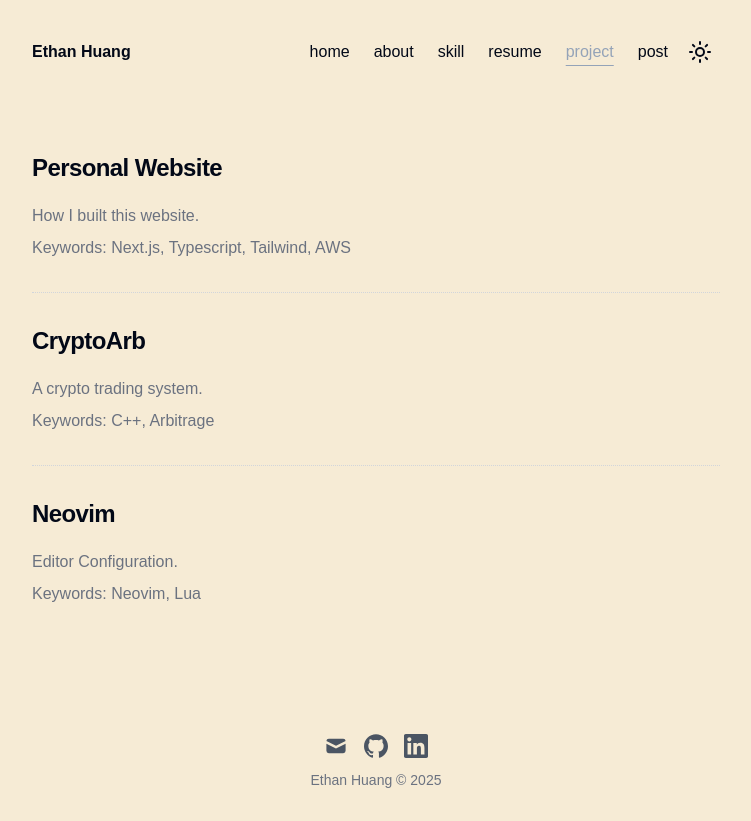
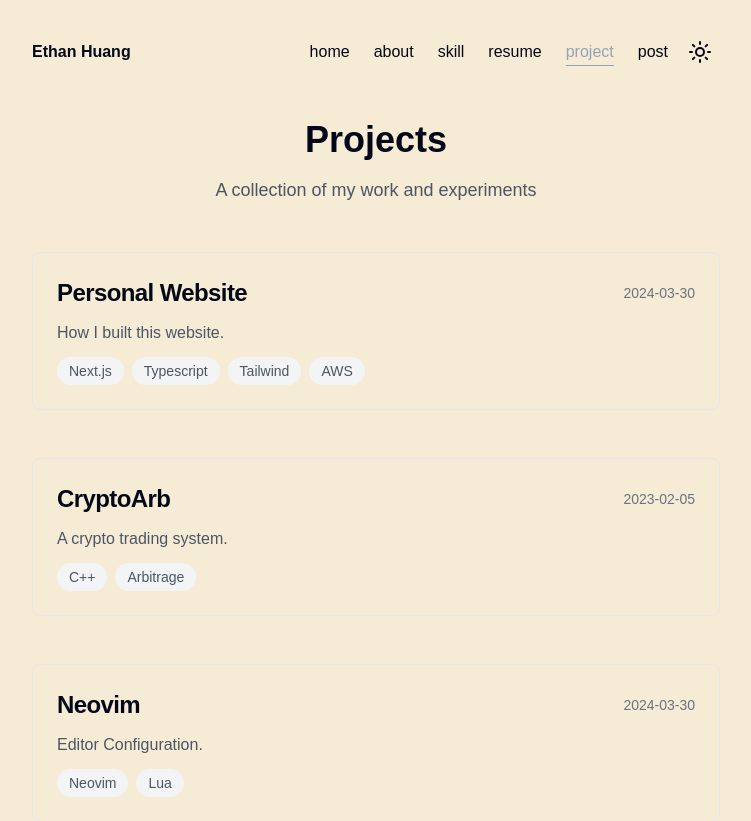
Before and after one commit to ethanh6/ethanhuang.dev, a Next.js app: page /project in a window 1280 px wide. Shown: the top 821 px of the page, without its empty margins (264-1015 px from the left). Built offline with nearby package versions, Linux system fonts and the light colour scheme; a web font is replaced by a local one.

Commit message:
update postlists and project lists

```diff
--- a/src/app/page.tsx
+++ b/src/app/page.tsx
@@ -1,4 +1,3 @@
-import Image from 'next/image';
 import LayoutPerPage from '@/components/LayoutPerPage';
 import Me from '@images/me.jpg';
 
@@ -9,7 +8,7 @@ export default function Home() {
       <p className="">I'm Ethan, welcome to my website.</p>
       <p className="">
         {' '}
-        I’m a <span className="highlight">Software Engineer</span> specializing
+        I'm a <span className="highlight">Software Engineer</span> specializing
         in building scalable <span className="highlight"> full-stack </span>
         applications and managing reliable{' '}
         <span className="highlight">infrastructure</span>. I focus on designing
@@ -24,6 +23,11 @@ export default function Home() {
         scalability.{' '}
       </p>
       <p className="highlight"> I'm currently looking for new career opportunities! </p>
+
+      <p className="">
+        I'm a software engineer with a passion for building scalable and
+        reliable systems. I'm currently looking for new career opportunities!
+      </p>
 
       <p className="">
         Feel free to reach out to me on{' '}
--- a/src/app/post/page.tsx
+++ b/src/app/post/page.tsx
@@ -1,7 +1,16 @@
 import PostList from '@/components/PostList';
-import type { NextPage, Metadata } from 'next';
+import type { Metadata } from 'next';
 
-async function fetcher() {
+interface Post {
+  title: string;
+  slug: string;
+  date: string;
+  excerpt?: string;
+  readingTime?: string;
+}
+
+async function fetcher(): Promise<Post[]> {
+  try {
     const client = await import('../../lib/mongodb/connect').then(
       (mod) => mod.default,
     );
@@ -9,15 +18,33 @@ async function fetcher() {
     const collection = db.collection('posts');
     const posts = await collection.find({}).toArray();
     return JSON.parse(JSON.stringify(posts));
+  } catch (error) {
+    console.error('Error fetching posts:', error);
+    return [];
+  }
 }
 
 export const metadata: Metadata = {
-  title: 'Post',
+  title: 'Blog Posts | Ethan Huang',
+  description: 'Read my latest thoughts and insights on technology, programming, and more.',
+  openGraph: {
+    title: 'Blog Posts | Ethan Huang',
+    description: 'Read my latest thoughts and insights on technology, programming, and more.',
+    type: 'website',
+  },
 };
 
-const Home = async () => {
+export default async function PostsPage() {
   const posts = await fetcher();
-  return <PostList posts={posts} />;
-};
-
-export default Home;
+  return (
+    <div className="my-8">
+      <div className="mb-12 text-center">
+        <h1 className="highlight text-4xl font-bold">Blog Posts</h1>
+        <p className="mt-4 text-lg text-gray-600 dark:text-gray-400">
+          Thoughts, tutorials, and insights about technology and programming
+        </p>
+      </div>
+      <PostList posts={posts} />
+    </div>
+  );
+}
--- a/src/app/project/(content)/crypto-arb/page.mdx
+++ b/src/app/project/(content)/crypto-arb/page.mdx
@@ -6,7 +6,7 @@ export const metadata = {
   type: 'Project',
   language: 'english',
   imgAlt: '',
-  imgSrc: '/images/projects/CryptoArbImage.png',
+  imgSrc: '',
   order: 1,
   keywords: 'C++, Arbitrage',
   enabled: true,
--- a/src/app/project/page.tsx
+++ b/src/app/project/page.tsx
@@ -1,6 +1,5 @@
 import { getProjects } from '@/lib/markdown';
 import ProjectCard from '@/components/ProjectCard';
-
 import type { NextPage, Metadata } from 'next';
 
 export const metadata: Metadata = {
@@ -10,9 +9,22 @@ export const metadata: Metadata = {
 function ProjectLayout({ projects }) {
   return (
     <div className="my-8">
-      <div className="divide-y divide-dotted divide-gray-300 dark:divide-gray-600">
+      <div className="mb-12 text-center">
+        <h1 className="highlight text-4xl font-bold">Projects</h1>
+        <p className="mt-4 text-lg text-gray-600 dark:text-gray-400">
+          A collection of my work and experiments
+        </p>
+      </div>
+
+      <div className="grid gap-12">
         {projects.map((proj, i) => (
-          <ProjectCard key={i} project={proj} />
+          <a
+            key={i}
+            href={`/project/${proj.slug}`}
+            className="group block rounded-lg border border-gray-200 p-6 transition-all hover:border-gray-300 hover:bg-gray-50/50 dark:border-gray-700 dark:hover:border-gray-600 dark:hover:bg-gray-800/50"
+          >
+            <ProjectCard project={proj} />
+          </a>
         ))}
       </div>
     </div>
--- a/src/app/resume/page.tsx
+++ b/src/app/resume/page.tsx
@@ -15,8 +15,22 @@ const Home: NextPage<Props> = () => {
         <a
           href="/files/Resume-Ethan-Huang.pdf"
           download="EthanHuangResume.pdf"
-          className="cursor-pointer rounded-lg border-2 border-gray-700 px-4 py-2 font-semibold text-gray-700 transition-colors hover:text-black focus:outline-none focus:ring-2 focus:ring-blue-400 dark:text-gray-300"
+          className="group flex items-center gap-2 rounded-lg border-2 border-gray-700 px-6 py-3 font-semibold text-gray-700 transition-all hover:bg-gray-700 hover:text-white focus:outline-none focus:ring-2 focus:ring-gray-400 focus:ring-offset-2 dark:border-gray-300 dark:text-gray-300 dark:hover:bg-gray-300 dark:hover:text-gray-900"
         >
+          <svg
+            xmlns="http://www.w3.org/2000/svg"
+            className="h-5 w-5 transition-transform group-hover:scale-110"
+            fill="none"
+            viewBox="0 0 24 24"
+            stroke="currentColor"
+          >
+            <path
+              strokeLinecap="round"
+              strokeLinejoin="round"
+              strokeWidth={2}
+              d="M4 16v1a3 3 0 003 3h10a3 3 0 003-3v-1m-4-4l-4 4m0 0l-4-4m4 4V4"
+            />
+          </svg>
           Download Resume
         </a>
       </div>
--- a/src/components/PostList.tsx
+++ b/src/components/PostList.tsx
@@ -1,26 +1,50 @@
 import CustomLink from '@/components/CustomLink';
 import formatDate from '@/lib/formatDate';
 
-export default function PostList({ posts }) {
+interface Post {
+  title: string;
+  slug: string;
+  date: string;
+  excerpt?: string;
+  readingTime?: string;
+}
+
+export default function PostList({ posts }: { posts: Post[] }) {
   if (posts.length === 0) {
-    return <div>No posts found.</div>;
+    return (
+      <div className="mt-8 text-center text-gray-600 dark:text-gray-400">
+        No posts found.
+      </div>
+    );
   }
 
   return (
-    <ul className="max-w-full gap-y-2 pt-6 dark:divide-gray-700">
+    <ul className="mt-8 space-y-8">
       {posts.map((post, i) => {
         return (
-          <li key={i} className="transition-colors">
+          <li key={i} className="group">
             <CustomLink href={`/post/${post.slug}`}>
-              <div className="flex flex-row gap-x-4 py-3 text-gray-900 transition-colors hover:text-slate-400 xl:items-baseline">
-                <div className="dark:text-gray-100 sm:text-xl md:text-xl">
-                  {post.title}
+              <article className="space-y-2">
+                <div className="flex items-center gap-x-4">
+                  <h2 className="text-xl font-semibold text-gray-900 transition-colors group-hover:text-slate-600 dark:text-gray-100 dark:group-hover:text-slate-400">
+                    {post.title}
+                  </h2>
+                  <div className="hidden text-sm text-gray-500 dark:text-gray-400 md:block">
+                    {formatDate(post.date)}
+                  </div>
                 </div>
-                <div className="hidden md:text-sm">-</div>
-                <div className="hidden dark:text-gray-400 md:text-sm">
-                  {formatDate(post.date)}
+                {post.excerpt && (
+                  <p className="text-gray-600 dark:text-gray-400">
+                    {post.excerpt}
+                  </p>
+                )}
+                <div className="flex items-center gap-x-4 text-sm text-gray-500 dark:text-gray-400">
+                  {post.readingTime && (
+                    <span>{post.readingTime} min read</span>
+                  )}
+                  <span className="md:hidden">{formatDate(post.date)}</span>
                 </div>
-              </div>
+              </article>
             </CustomLink>
           </li>
         );
--- a/src/components/ProjectCard.tsx
+++ b/src/components/ProjectCard.tsx
@@ -1,49 +1,50 @@
 import Image from 'next/image';
-import CustomLink from '@/components/CustomLink';
-//
+
 export default function ProjectCard({ project }) {
-  const { title, description, imgSrc, imgAlt, date, slug, keywords } = project;
+  const { title, description, imgSrc, imgAlt, date, keywords } = project;
 
   return (
-    <div>
-      <div className={'overflow-hidden rounded-md transition-colors'}>
-        {imgSrc !== '' && false && (
-          <CustomLink
-            href={`/project/${slug}`}
-            aria-label={`Link to ${title}`}
-            className="relative block aspect-video w-full"
-          >
+    <div className="flex flex-col gap-4">
+      {imgSrc !== '' && (
+        <div className="relative block aspect-video w-full overflow-hidden rounded-lg">
           <Image
             alt={imgAlt}
             src={imgSrc}
-              width={400}
-              height={300}
-              className="z-0 bg-gray-300 object-cover object-center dark:bg-gray-700"
-              quality="30"
-              style={{
-                objectFit: 'cover',
-              }}
+            width={800}
+            height={450}
+            className="z-0 bg-gray-300 object-cover object-center transition-transform duration-300 group-hover:scale-105 dark:bg-gray-700"
+            quality="75"
           />
-          </CustomLink>
+        </div>
       )}
-        <div className="flex flex-col gap-2 py-8">
-          <h2 className="mb-3 text-2xl font-bold leading-8 tracking-tight">
-            <CustomLink
-              href={`/project/${slug}`}
-              aria-label={`Link to ${title}`}
-            >
-              <div className="transition-colors transition-colors hover:text-slate-400 sm:block">
+      <div className="flex flex-col gap-3">
+        <div className="flex items-center justify-between">
+          <h2 className="text-2xl font-bold leading-8 tracking-tight">
+            <span className="highlight transition-colors group-hover:text-slate-400">
               {title}
+            </span>
+          </h2>
+          {date && (
+            <time className="text-sm text-gray-500 dark:text-gray-400">
+              {date}
+            </time>
+          )}
         </div>
-            </CustomLink>
-          </h2>
-          <p className="prose max-w-none text-gray-500 transition-colors dark:text-gray-400">
+        <p className="prose max-w-none text-gray-600 dark:text-gray-300">
           {description}
         </p>
-          <p className="prose max-w-none text-gray-500 transition-colors dark:text-gray-400">
-            Keywords: {keywords}
-          </p>
+        {keywords && (
+          <div className="flex flex-wrap gap-2">
+            {keywords.split(',').map((keyword, index) => (
+              <span
+                key={index}
+                className="rounded-full bg-gray-100 px-3 py-1 text-sm text-gray-600 dark:bg-gray-700 dark:text-gray-300"
+              >
+                {keyword.trim()}
+              </span>
+            ))}
           </div>
+        )}
       </div>
     </div>
   );
```
Also changed, not shown: 1 other file (tests, documents, lock files or other folders). Lines whose indentation alone changed are shown as unchanged.
